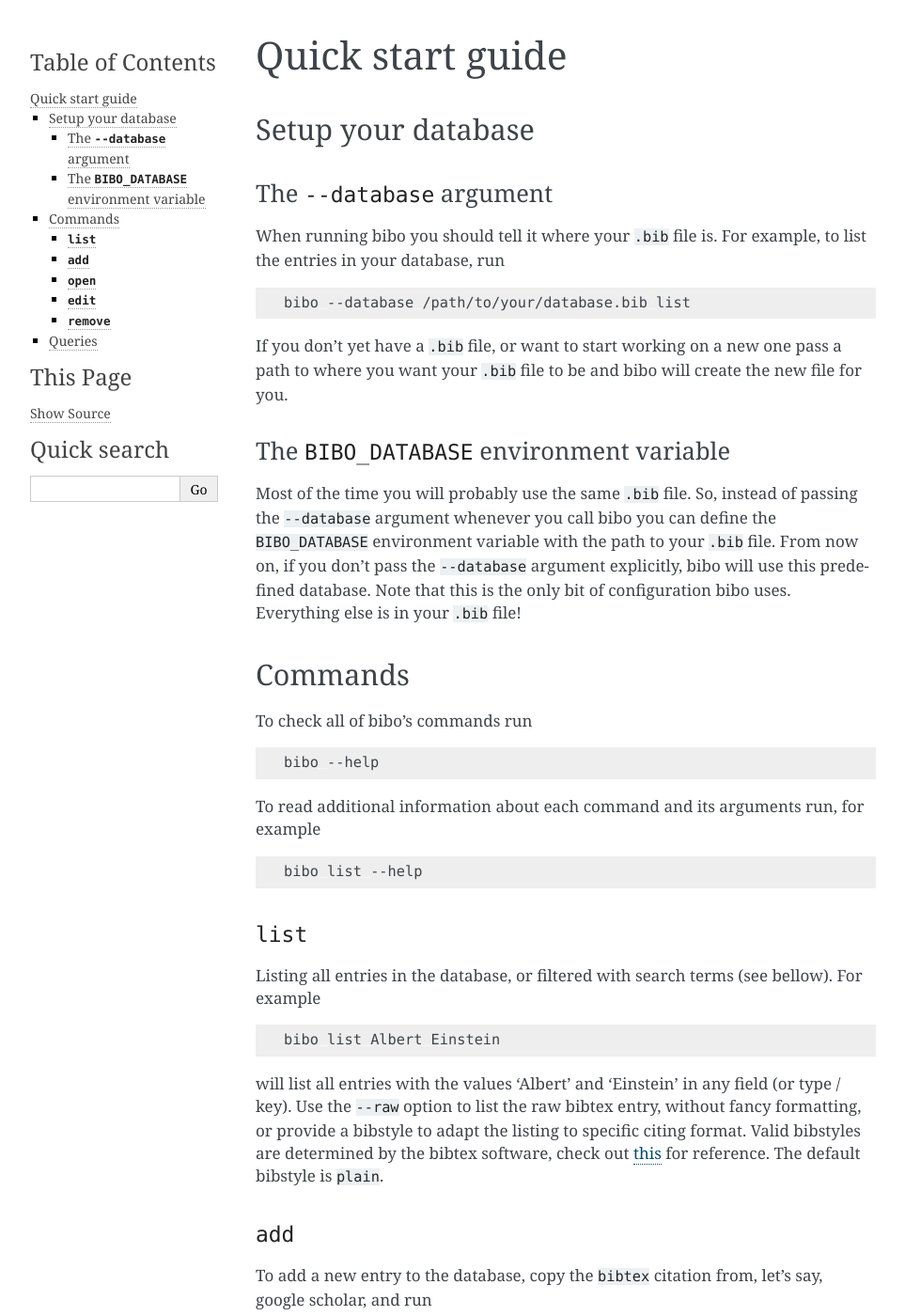
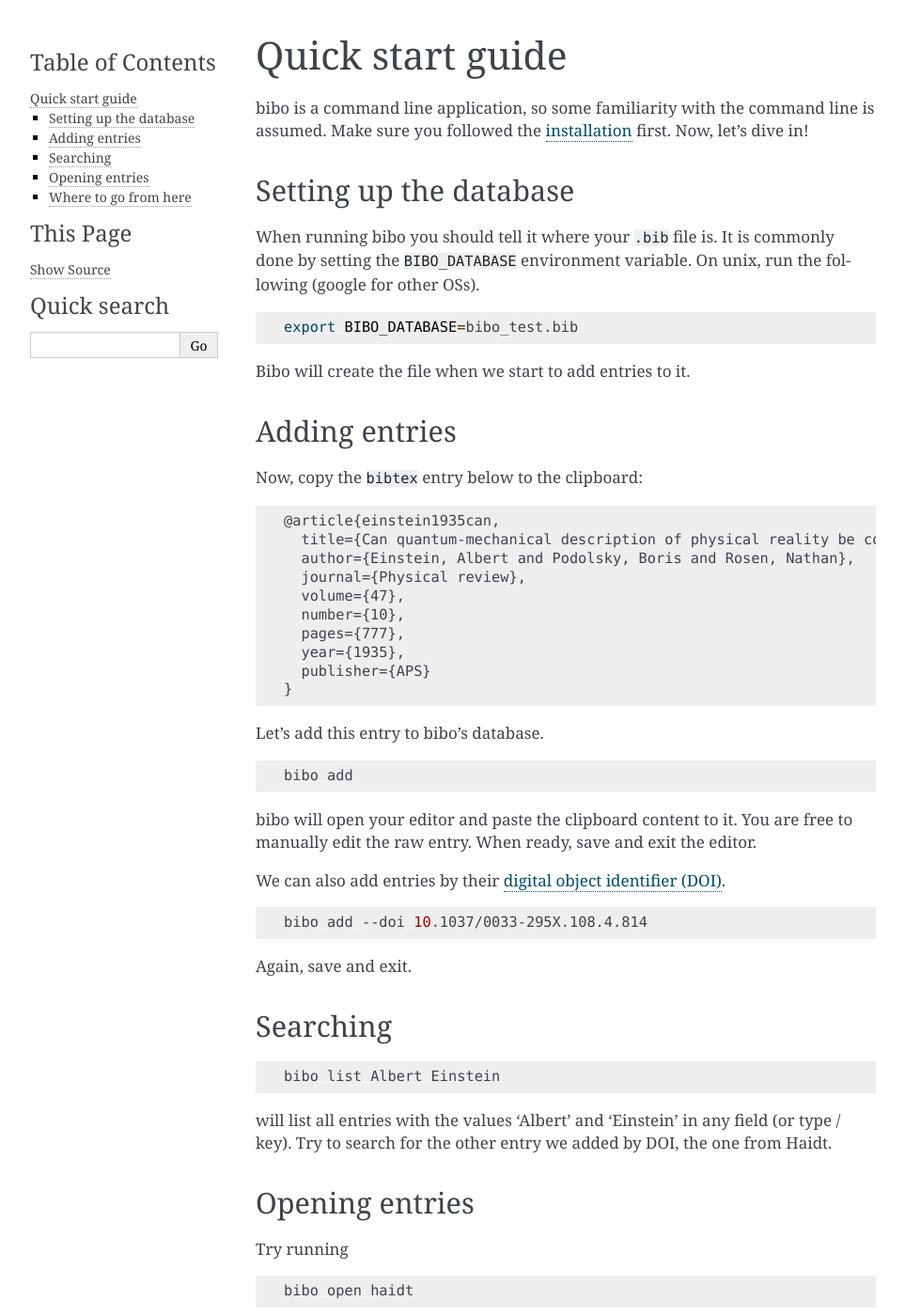
Before and after one commit to Nagasaki45/bibo, a Sphinx documentation site: the page built from docs/guide.rst, in a window 1280 px wide and 1400 px high. Shown: the whole window at 94% size, without its empty margins (148-1111 px from the left). Built offline with Sphinx 7.4.7, drawn with Linux system fonts in a browser that asks for light colours; some of the changed text lies outside the part shown.

Commit message:
Improve quick starting guide. Fix #65

```diff
--- a/docs/guide.rst
+++ b/docs/guide.rst
@@ -1,117 +1,95 @@
 Quick start guide
 =================
 
+bibo is a command line application, so some familiarity with the command line is assumed.
+Make sure you followed the :ref:`installation <Installation>` first.
+Now, let's dive in!
 
-Setup your database
--------------------
 
-The ``--database`` argument
-~~~~~~~~~~~~~~~~~~~~~~~~~~~
+Setting up the database
+-----------------------
 
-When running bibo you should tell it where your ``.bib`` file is. For example, to list the entries in your database, run
+When running bibo you should tell it where your ``.bib`` file is.
+It is commonly done by setting the ``BIBO_DATABASE`` environment variable.
+On unix, run the following (google for other OSs).
 
 .. code-block:: bash
 
-    bibo --database /path/to/your/database.bib list
+    export BIBO_DATABASE=bibo_test.bib
 
-If you don't yet have a ``.bib`` file, or want to start working on a new one pass a path to where you want your ``.bib`` file to be and bibo will create the new file for you.
+Bibo will create the file when we start to add entries to it.
 
 
-The ``BIBO_DATABASE`` environment variable
-~~~~~~~~~~~~~~~~~~~~~~~~~~~~~~~~~~~~~~~~~~
+Adding entries
+--------------
 
-Most of the time you will probably use the same ``.bib`` file. So, instead of passing the ``--database`` argument whenever you call bibo you can define the ``BIBO_DATABASE`` environment variable with the path to your ``.bib`` file. From now on, if you don't pass the ``--database`` argument explicitly, bibo will use this predefined database. Note that this is the only bit of configuration bibo uses. Everything else is in your ``.bib`` file!
+Now, copy the ``bibtex`` entry below to the clipboard:
+
+.. code-block::
+
+    @article{einstein1935can,
+      title={Can quantum-mechanical description of physical reality be considered complete?},
+      author={Einstein, Albert and Podolsky, Boris and Rosen, Nathan},
+      journal={Physical review},
+      volume={47},
+      number={10},
+      pages={777},
+      year={1935},
+      publisher={APS}
+    }
+
+Let's add this entry to bibo's database.
+
+.. code-block:: bash
+
+    bibo add
+
+bibo will open your editor and paste the clipboard content to it.
+You are free to manually edit the raw entry.
+When ready, save and exit the editor.
+
+We can also add entries by their `digital object identifier (DOI) <https://en.wikipedia.org/wiki/Digital_object_identifier>`_.
+
+.. code-block:: bash
+
+    bibo add --doi 10.1037/0033-295X.108.4.814
+
+Again, save and exit.
 
 
-Commands
---------
+Searching
+---------
 
-To check all of bibo's commands run
+.. code-block:: bash
+
+    bibo list Albert Einstein
+
+will list all entries with the values 'Albert' and 'Einstein' in any field (or type / key).
+Try to search for the other entry we added by DOI, the one from Haidt.
+
+
+Opening entries
+---------------
+
+Try running
+
+.. code-block:: bash
+
+    bibo open haidt
+
+It should open the browser and take you to the page where the DOI is pointing.
+Opening entries with a PDF file in their ``file`` field opens the PDF in your reader.
+
+
+Where to go from here
+---------------------
+
+We have only scratched the surface with the 3 most important commands of bibo: ``add``, ``list``, and ``open``.
+You can discover the rest of the commands with
 
 .. code-block:: bash
 
     bibo --help
 
-
-To read additional information about each command and its arguments run, for example
-
-.. code-block:: bash
-
-    bibo list --help
-
-
-``list``
-~~~~~~~~
-
-Listing all entries in the database, or filtered with search terms (see bellow). For example
-
-.. code-block:: bash
-
-    bibo list Albert Einstein
-
-will list all entries with the values 'Albert' and 'Einstein' in any field (or type / key). Use the ``--raw`` option to list the raw bibtex entry, without fancy formatting, or provide a bibstyle to adapt the listing to specific citing format. Valid bibstyles are determined by the bibtex software, check out `this <https://www.overleaf.com/learn/latex/Bibtex_bibliography_styles>`_ for reference. The default bibstyle is ``plain``.
-
-
-``add``
-~~~~~~~
-
-To add a new entry to the database, copy the ``bibtex`` citation from, let's say, google scholar, and run
-
-.. code-block:: bash
-
-    bibo add
-
-bibo will open your editor and paste the clipboard content to it. You are free to edit this content and save it to add the entry to the database.
-
-If you want to include a file (a PDF, for example) run the same command with ``--file /path/to/file`` at the end. After saving the bibtex citation in the editor bibo will search through the already existing paths in your database, find the most commonly used one, and copy the file you specified to there, renaming it to the bibtex key. If you don't want this automatic destination heuristic you can specify the destination yourself by adding ``--destination /path/to/folder/``.
-
-
-``open``
-~~~~~~~~
-
-Try running
-
-.. code-block:: bash
-
-    bibo open Albert Einstein
-
-
-Lets assume that there's a single entry in the database by Albert Einstein (more about search terms below), and the ``file`` / ``url`` / ``doi`` field is defined. An ``open`` command will open the file / URL / DOI of this entry, with precedence following this order. A file will be opened with the appropriate application. If it's a PDF it will probably be your PDF reader. But it can also be a presentation, ``.zip`` file, or even a folder. URLs and DOIs would be opened by your web browser.
-
-
-``edit``
-~~~~~~~~
-
-The ``edit`` command allows you to edit a single entry by key. You can set a field / key / type by running, for example
-
-.. code-block:: bash
-
-    bibo edit einstein_paper tags=interesting
-
-Setting the key / type is the same.
-
-If the value is omitted your editor will open with the current content of the field (or empty if there was no title). Saving will update the database.
-
-The ``edit`` command is also used to link a file to the entry. It is done exactly the same way as the ``add`` command.
-
-
-``remove``
-~~~~~~~~~~
-
-The ``remove`` command is used to remove an entry by key, like that
-
-.. code-block:: bash
-
-    bibo remove einstein_paper
-
-It can also remove one or more fields, for example
-
-.. code-block:: bash
-
-    bibo remove einstein_paper tags review
-
-
-Queries
--------
-
-Most of bibo's commands expect you to provide search terms. Some of them, like the ``open`` command, will only work if the search terms matches a single entry in the database. A single search term matches an entry if it appears in the type, key, or any of the fields of the entry. If multiple search terms are provided an entry should match all of them. Note that search terms are case insensitive. In addition, it is possible to match against a specific field with, for example ``author:einstein`` or ``year:2018``. You can match against type / key in a similar fashion, with, let's say ``type:book``.
+Each command also has a ``--help`` option.
+Don't be scared to use it.
```
